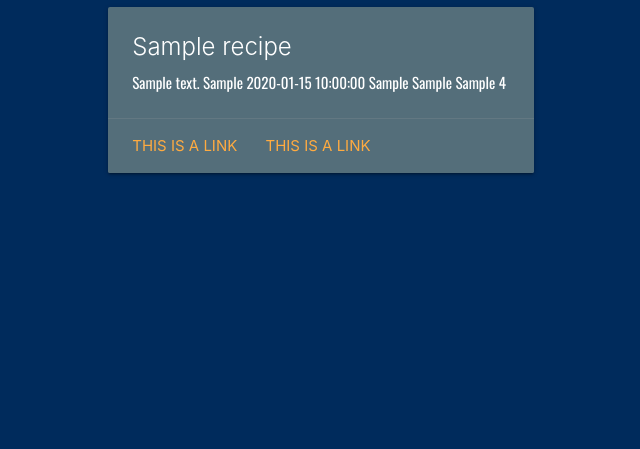
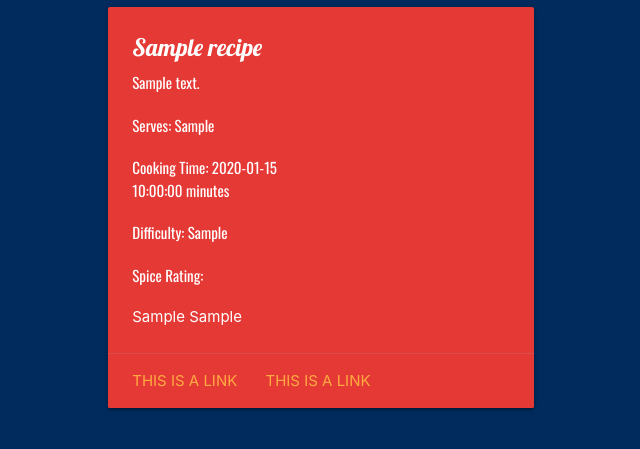
Before and after one commit to tomossmith/MS3-Foodie, a Flask app: page /get_recipes in a window 1280 px wide. Shown: the part 98-547 px from the top of the page, without its empty margins (95-735 px from the left). Run offline with Flask 2, Linux system fonts and the light colour scheme; a database or web service that is not in the repository returns one stand-in record (values such as "Sample title"); some libraries are stand-ins or nearby versions.

Commit message:
created spice icon indicator function on recipes page

```diff
--- a/templates/recipes.html
+++ b/templates/recipes.html
@@ -6,18 +6,66 @@
 
   {% for recipe in recipes %}
   <div class="col s12 m6">
-      <div class="card blue-grey darken-1">
+    <div class="card red darken-1">
       <div class="card-content white-text">
-          <span class="card-title">{{ recipe.recipe_name }}</span>
-          <p>
-            {{ recipe.recipe_description}}
-            {{ recipe.recipe_serves}}
-            {{ recipe.recipe_cook_time}}
+        <h3 class="card-title">{{ recipe.recipe_name }}</h3>
+
+        <div class="row">
+          <div class="col s12">
+            <p>{{ recipe.recipe_description}}</p>
+          </div>
+        </div>
+
+        <div class="row">
+          <div class="col s6">
+            <p>Serves: {{ recipe.recipe_serves}} </p>
+          </div>
+        </div>
+
+        <div class="row">
+          <div class="col s6">
+            <p>Cooking Time: {{ recipe.recipe_cook_time}} minutes</p>
+          </div>
+        </div>
+
+        <div class="row">
+          <div class="col s6">
+            <p>Difficulty: {{ recipe.recipe_difficulty}}</p>
+          </div>
+        </div>
+
+        <div class="row">
+          <div class="col s6">
+            <p>Spice Rating: &nbsp;
+              {% if recipe.recipe_spice_rating == 0 %}
+              <i class="fas fa-times"></i>
+              {% endif %}
+
+              {% if recipe.recipe_spice_rating == 1 %}
+              <i class="fas fa-pepper-hot"></i>
+              {% endif %}
+
+              {% if recipe.recipe_spice_rating == 2 %}
+              <i class="fas fa-pepper-hot"></i>
+              <i class="fas fa-pepper-hot"></i>
+              {% endif %}
+
+              {% if recipe.recipe_spice_rating == 3 %}
+              <i class="fas fa-pepper-hot"></i>
+              <i class="fas fa-pepper-hot"></i>
+              <i class="fas fa-pepper-hot"></i>
+              {% endif %}
+            </p>
+          </div>
+        </div>
+
+
+
             {{ recipe.recipe_ingredients}}
               {{ recipe.recipe_instructions}}
-            {{ recipe.recipe_difficulty}}
-            {{ recipe.recipe_spice_rating}}
-          </p>
+
+
+
           </div>
           <div class="card-action">
             <a href="#">This is a link</a>
```
Also changed, not shown: app.py (line endings or trailing spaces). Lines whose indentation alone changed are shown as unchanged.
